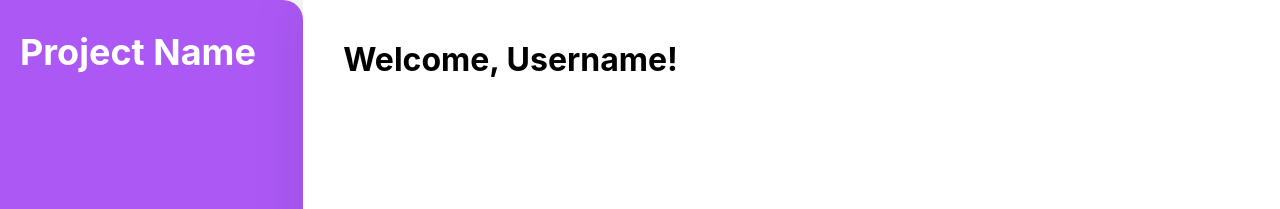
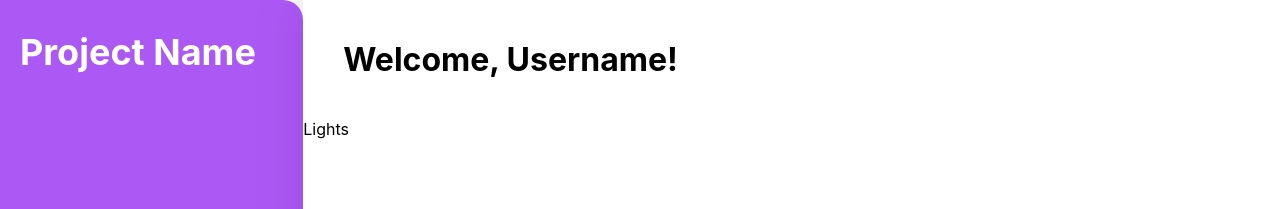
Before and after one commit to juanjosalco/IoT_Project, a React (Create React App) app in the folder iot_project/: page /home in a window 1280 px wide. Shown: the top 209 px of the page. Built offline with nearby package versions, Linux system fonts and the light colour scheme.

Commit message:
[Lights] - Initialized Branch

```diff
--- a/iot_project/src/components/Home/Home.jsx
+++ b/iot_project/src/components/Home/Home.jsx
@@ -1,6 +1,7 @@
 import React from 'react'
 import Sheet from '../Sheet/Sheet'
 import "./Home.css"
+import Lights from "./Views/Lights/Lights"
 
 export default function Home() {
   return (
@@ -9,6 +10,7 @@ export default function Home() {
             <div className='row'>
                 <h1>Welcome, Username!</h1> {/* User name prop */}
             </div>
+            <Lights/>
         </header>
         <section>
           {/* Carrusel */}
```
